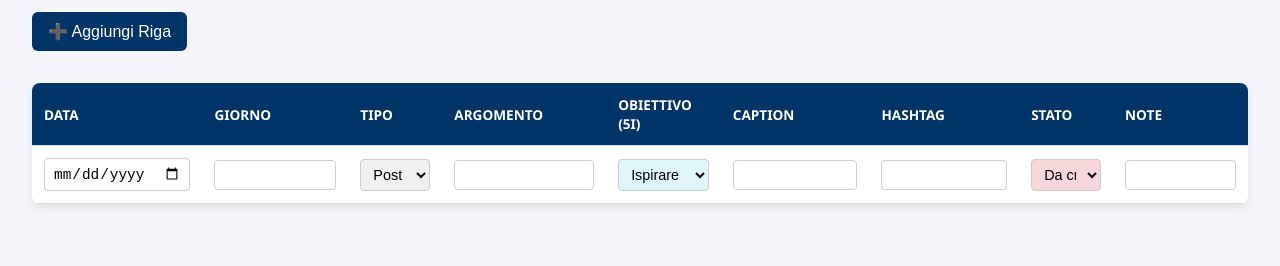
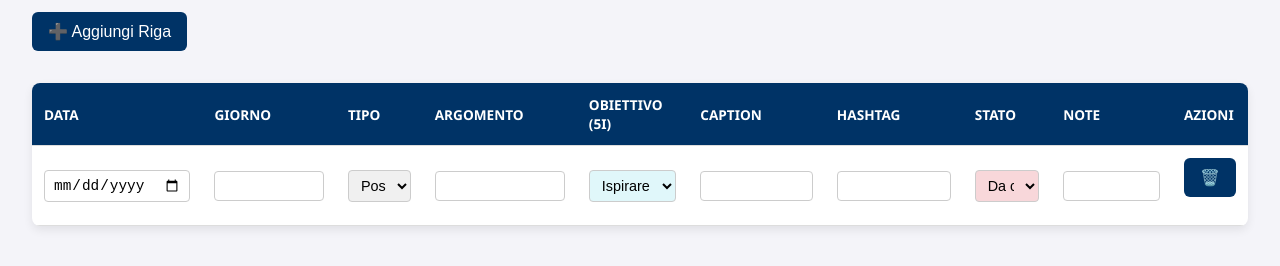
Before and after one commit to SalvatoreC94/piano-editoriale-social, a plain HTML site: page index.html in a window 1280 px wide. Shown: the part 100-366 px from the top of the page. Drawn offline with Linux system fonts and the light colour scheme.

Commit message:
Aggiunti pulsante elimina riga, calcolo giorno da data e toast di salvataggio animato

```diff
--- a/index.html
+++ b/index.html
@@ -29,8 +29,10 @@
                 <th>Hashtag</th>
                 <th>Stato</th>
                 <th>Note</th>
+                <th>Azioni</th>
             </tr>
         </thead>
+
         <tbody id="tableBody">
             <!-- Righe dinamiche -->
         </tbody>
--- a/script.js
+++ b/script.js
@@ -1,9 +1,7 @@
-// Dropdown options
 const tipoOpzioni = ["Post singolo", "Carosello", "Reel", "Storia", "Live"];
 const obiettivoOpzioni = ["Ispirare", "Informare", "Intrattenere", "Interagire", "Indirizzare"];
 const statoOpzioni = ["Da creare", "In bozza", "Pronto", "Pubblicato"];
 
-// Colori associati a valori selezionati
 const colorMap = {
     "Post singolo": "#f0f0f0",
     "Carosello": "#e3f2fd",
@@ -17,19 +15,17 @@ const colorMap = {
     "Interagire": "#fff9c4",
     "Indirizzare": "#ffe0b2",
 
-    "Da creare": "#f8d7da",     // rosso chiaro
-    "In bozza": "#fff3cd",      // giallo tenue
-    "Pronto": "#d1ecf1",        // azzurro
-    "Pubblicato": "#d4edda"     // verde chiaro
+    "Da creare": "#f8d7da",
+    "In bozza": "#fff3cd",
+    "Pronto": "#d1ecf1",
+    "Pubblicato": "#d4edda"
 };
 
-// Applica il colore visivo al <select>
 function applySelectColor(select) {
     const val = select.value;
     select.style.backgroundColor = colorMap[val] || "white";
 }
 
-// Crea un <select> con opzioni
 function createSelect(options, value = "") {
     const select = document.createElement("select");
 
@@ -51,7 +47,6 @@ function createSelect(options, value = "") {
     return select;
 }
 
-// Crea input testuale
 function createInput(value = "", type = "text") {
     const input = document.createElement("input");
     input.type = type;
@@ -59,7 +54,6 @@ function createInput(value = "", type = "text") {
     return input;
 }
 
-// Aggiunge una riga alla tabella
 function addRow(data = {}) {
     const tr = document.createElement("tr");
 
@@ -81,20 +75,43 @@ function addRow(data = {}) {
         tr.appendChild(td);
     });
 
+    const deleteBtn = document.createElement("button");
+    deleteBtn.textContent = "🗑️";
+    deleteBtn.className = "delete-btn";
+    deleteBtn.onclick = () => {
+        tr.remove();
+        saveTable();
+    };
+
+    const actionTd = document.createElement("td");
+    actionTd.appendChild(deleteBtn);
+    tr.appendChild(actionTd);
+
     document.getElementById("tableBody").appendChild(tr);
     saveTable();
 }
 
-// Salva i dati della tabella in localStorage
 function saveTable() {
     const rows = document.querySelectorAll("#tableBody tr");
     const data = [];
 
     rows.forEach(row => {
         const cells = row.querySelectorAll("td");
+        const dateInput = cells[0].querySelector("input");
+        const giornoInput = cells[1].querySelector("input");
+
+        const dateValue = dateInput.value;
+
+        // Calcola giorno della settimana da data
+        if (dateValue) {
+            const giorni = ["Domenica", "Lunedì", "Martedì", "Mercoledì", "Giovedì", "Venerdì", "Sabato"];
+            const date = new Date(dateValue);
+            giornoInput.value = giorni[date.getDay()];
+        }
+
         data.push({
-            data: cells[0].querySelector("input").value,
-            giorno: cells[1].querySelector("input").value,
+            data: dateInput.value,
+            giorno: giornoInput.value,
             tipo: cells[2].querySelector("select").value,
             argomento: cells[3].querySelector("input").value,
             obiettivo: cells[4].querySelector("select").value,
@@ -106,9 +123,9 @@ function saveTable() {
     });
 
     localStorage.setItem("duckbyte_piano_editoriale", JSON.stringify(data));
+    showToast("Salvato");
 }
 
-// Carica i dati della tabella
 function loadTable() {
     const saved = localStorage.getItem("duckbyte_piano_editoriale");
     if (saved) {
@@ -119,7 +136,6 @@ function loadTable() {
     }
 }
 
-// ✅ BRAND NAME - Caricamento e salvataggio nome modificabile
 function loadBrandName() {
     const saved = localStorage.getItem("duckbyte_brand_name") || "Duckbyte";
     document.getElementById("editableBrand").textContent = saved;
@@ -130,11 +146,25 @@ function saveBrandName() {
     localStorage.setItem("duckbyte_brand_name", name || "Duckbyte");
 }
 
-// Avvio al caricamento
+function showToast(message = "Salvato") {
+    const toast = document.createElement("div");
+    toast.className = "toast";
+    toast.textContent = message;
+
+    document.body.appendChild(toast);
+
+    setTimeout(() => toast.classList.add("show"), 50);
+
+    setTimeout(() => {
+        toast.classList.remove("show");
+        setTimeout(() => toast.remove(), 300);
+    }, 2500);
+}
+
+
 window.onload = () => {
     loadBrandName();
     loadTable();
 };
 
-// Auto-save su modifica tabella
 document.addEventListener("input", saveTable);
--- a/style.css
+++ b/style.css
@@ -129,3 +129,26 @@ tr:hover {
         padding-right: 1rem;
     }
 }
+
+.toast {
+    position: fixed;
+    bottom: 40px;
+    left: 50%;
+    transform: translateX(-50%) translateY(20px);
+    background-color: #002b5c;
+    /* blu navy Duckbyte */
+    color: #fff;
+    padding: 12px 24px;
+    border-radius: 8px;
+    font-size: 0.95rem;
+    box-shadow: 0 8px 24px rgba(0, 0, 0, 0.2);
+    opacity: 0;
+    transition: all 0.4s ease;
+    z-index: 9999;
+    pointer-events: none;
+}
+
+.toast.show {
+    opacity: 1;
+    transform: translateX(-50%) translateY(0);
+}
```
